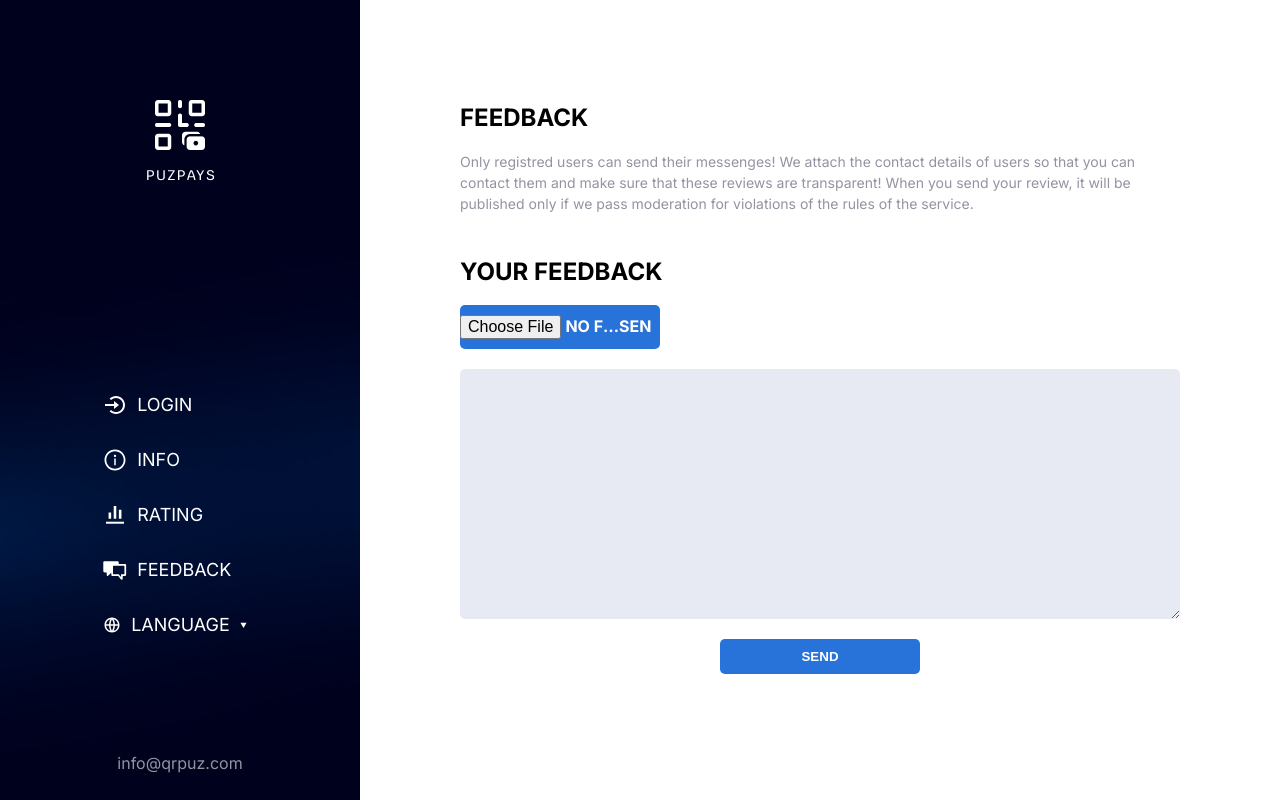
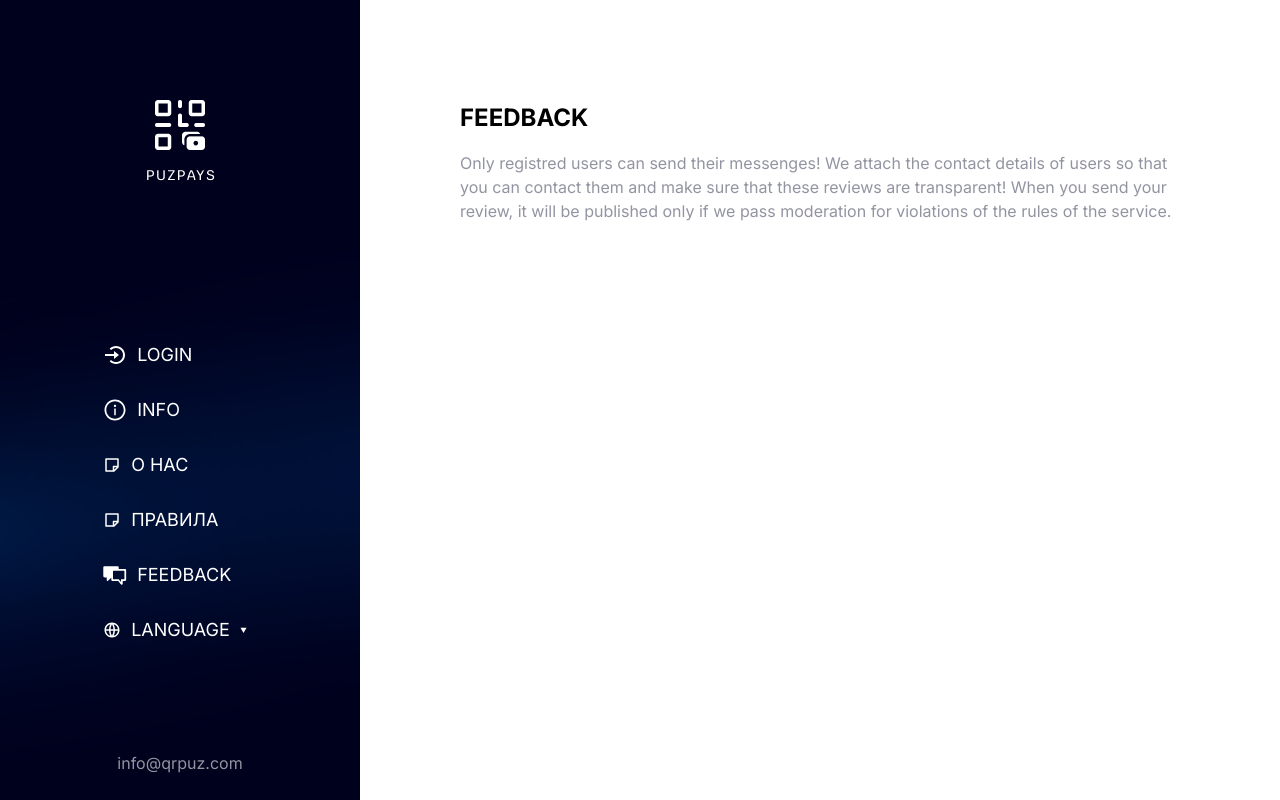
Before and after one commit to skiboorg/qrpuzzle1, a Django app: page /feedbacks in a window 1280 px wide. Run offline with Django 3.2, Linux system fonts and the light colour scheme; some libraries are stand-ins or nearby versions.

Commit message:
new images

```diff
--- a/customuser/models.py
+++ b/customuser/models.py
@@ -45,7 +45,7 @@ class User(AbstractUser):
     email = models.EmailField('Эл. почта', blank=False , null=True, unique=True)
     nickname = models.CharField('Ник', max_length=50, blank=False, null=True)
     avatar = models.ImageField('Аватар', upload_to='user/avatar', blank=True, null=True)
-    balance = models.IntegerField('Баланс', default=300)
+    balance = models.IntegerField('Баланс', default=1000)
     rating = models.IntegerField('Рейтинг', default=0)
     age = models.IntegerField('Возраст', default=0)
     last_image = models.IntegerField(default=0)
@@ -78,8 +78,9 @@ post_save.connect(user_post_save, sender=User)
 class Feedback(models.Model):
     user = models.ForeignKey(User,on_delete=models.CASCADE,null=True,blank=True)
     message = models.TextField('Текст', blank=False, null=True)
-    img = models.ImageField('IMG', upload_to='feedback/images', blank=False, null=True)
+    img = models.ImageField('IMG', upload_to='feedback/images', blank=True, null=True)
     created_at = models.DateField(auto_now_add=True)
+    is_show = models.BooleanField(default=False)
 
 
 class CallBack(models.Model):
--- a/page/views.py
+++ b/page/views.py
@@ -45,6 +45,7 @@ def info(request):
 
 
 def callback(request):
+    isInfoPage = True
     if request.POST:
         req = request.POST
         form = CallbackForm(request.POST)
@@ -76,7 +77,7 @@ def feedbacks(request):
         form = FeedbackForm()
 
     form = FeedbackForm()
-    allFeedbacks = Feedback.objects.all()
+    allFeedbacks = Feedback.objects.filter(is_show=True)
     return render(request, 'page/feedbacks.html', locals())
 
 
--- a/static/css/add1.css
+++ b/static/css/add1.css
@@ -494,7 +494,7 @@ border-radius: 5px;
   color: #9394A1;
   font-size: 12px;
   text-align: center;
-  margin-bottom: 25px;
+  margin-bottom: 85px;
 }
 
 .auth-form__grey a {
@@ -554,7 +554,7 @@ border-radius: 5px;
 .logo {
   padding-top: 100px;
   text-align: center;
-  margin-bottom: 200px;
+  margin-bottom: 150px;
 }
 
 .page__mobile {
@@ -632,7 +632,7 @@ border-radius: 5px;
 }
 
 .page-info{
-    font-size: 14px;
+    font-size: 16px;
     color: #9394A1;
   margin-bottom: 40px;
 }
@@ -675,3 +675,9 @@ border-radius: 5px;
     text-transform: uppercase;
     cursor: pointer;
 }
+
+@media (max-width: 1440px) {
+  .container{
+    max-width: 1270px;
+  }
+}
--- a/static/css/main.css
+++ b/static/css/main.css
@@ -1743,6 +1743,7 @@ svg {
   text-align: center;
   font: 24px 'Circe-ExtraBold',sans-serif;
   margin-bottom: 20px;
+  color: #262626;
 }
 
 .side-bar-wrapper {
--- a/templates/basic.html
+++ b/templates/basic.html
@@ -123,7 +123,7 @@
                 <div class="modal-body">
 {#                    <img :src=[[result_image]] alt="">#}
                     <p style="margin-bottom: 20px">Check out this commercial! If you close the window ahead of time, the rating for the winning game will not be credited to you, and the rating will be written off for the losing game!</p>
-                                <video width="100%" controls autoplay>
+                                <video width="100%" controls >
   <source src="https://www.w3schools.com/html/mov_bbb.mp4" type="video/mp4">
   <source src="https://www.w3schools.com/html/mov_bbb.ogg" type="video/ogg">
   Your browser does not support HTML video.
--- a/templates/page/_left_side.menu.html
+++ b/templates/page/_left_side.menu.html
@@ -11,6 +11,13 @@
 
     </div>
     <div class="menu">
+    {% if request.user.is_authenticated %}
+                    <div style="margin-bottom: 20px;color: #ffffff">
+                        <p >Rating: <span id="rating_desktop">{{ request.user.rating }}</span></p>
+                        <p >Balance: <span id="rating_desktop">{{ request.user.balance }} QR</span></p>
+
+                    </div>
+                {% endif %}
         {% if isInfoPage %}
             <ul>
                 <li><a href="{% url 'index' %}" >
@@ -53,13 +60,7 @@
             </ul>
         {% else %}
             {% if not lkPage %}
-                {% if request.user.is_authenticated %}
-                    <div style="margin-bottom: 20px">
-                        <p >Rating: <span id="rating_desktop">{{ request.user.rating }}</span></p>
-                        <p >Balance: <span id="rating_desktop">{{ request.user.balance }} QR</span></p>
 
-                    </div>
-                {% endif %}
 
                 <ul>
                     {% if request.user.is_authenticated %}
@@ -89,6 +90,7 @@
 
                         info
                     </a></li>
+                {% if request.user.is_authenticated %}
                     <li><a href="{% url 'rating' %}">
                         <svg width="24" height="24" viewBox="0 0 24 24" fill="none" xmlns="http://www.w3.org/2000/svg">
                             <path d="M8.14301 15.857H5.57001V9.43H8.14301V15.857ZM13.286 15.857H10.714V3H13.286V15.857ZM18.428 15.857H15.858V6.857H18.428V15.857Z" />
@@ -96,7 +98,27 @@
                         </svg>
 
                         Rating
-                    </a></li>
+                    </a>
+                    </li>
+                    {% else %}
+                       <li><a href="{% url 'about' %}">
+                    <svg width="18" height="18" viewBox="0 0 18 18" fill="none" xmlns="http://www.w3.org/2000/svg">
+                        <path d="M15.75 11.25L11.25 15.747L3.0015 15.75C2.80311 15.7508 2.61253 15.6728 2.47161 15.5332C2.3307 15.3935 2.25099 15.2036 2.25 15.0052V2.99475C2.25 2.58375 2.58375 2.25 2.99475 2.25H15.0052C15.4163 2.25 15.75 2.592 15.75 3.0015V11.25ZM14.25 3.75H3.75V14.25H9.75V10.5C9.75002 10.3163 9.81747 10.139 9.93954 10.0017C10.0616 9.86444 10.2298 9.77674 10.4123 9.75525L10.5 9.75L14.25 9.74925V3.75ZM13.6283 11.2492L11.25 11.25V13.6268L13.6283 11.2492Z" />
+                    </svg>
+                    {% trans 'О нас' %}
+                </a>
+                    <li><a href="{% url 'rules' %}">
+                    <svg width="18" height="18" viewBox="0 0 18 18" fill="none" xmlns="http://www.w3.org/2000/svg">
+                        <path d="M15.75 11.25L11.25 15.747L3.0015 15.75C2.80311 15.7508 2.61253 15.6728 2.47161 15.5332C2.3307 15.3935 2.25099 15.2036 2.25 15.0052V2.99475C2.25 2.58375 2.58375 2.25 2.99475 2.25H15.0052C15.4163 2.25 15.75 2.592 15.75 3.0015V11.25ZM14.25 3.75H3.75V14.25H9.75V10.5C9.75002 10.3163 9.81747 10.139 9.93954 10.0017C10.0616 9.86444 10.2298 9.77674 10.4123 9.75525L10.5 9.75L14.25 9.74925V3.75ZM13.6283 11.2492L11.25 11.25V13.6268L13.6283 11.2492Z" />
+                    </svg>
+                    {% trans 'Правила' %}
+
+                </a>
+                </li>
+
+                </li>
+
+                    {% endif %}
 
                     <li><a href="{% url 'feedbacks' %}">
                         <svg width="24" height="24" viewBox="0 0 24 24" fill="none" xmlns="http://www.w3.org/2000/svg">
--- a/templates/page/feedbacks.html
+++ b/templates/page/feedbacks.html
@@ -24,9 +24,11 @@
                     <p style="background: #E7EAF2;border-radius: 5px; padding: 25px 30px; font-weight: bold">{{ feedback.message }}</p>
                     <div style="display: flex; align-items: center; justify-content: space-between">
                         <div class="">
+                            {% if feedback.img %}
                             <a href="{{ feedback.img.url }}" target="_blank">
                                 <img style="width: 100px;height: 100px; object-fit: contain" src="{{ feedback.img.url }}" alt="">
                             </a>
+                            {% endif %}
                         </div>
                         <div style="display: flex; align-items: center; justify-content: space-between">
                              <img style="border-radius :100%;width: 30px;height: 30px; object-fit: cover;margin-right: 30px" src="{{ feedback.user.avatar.url}}" alt="">
@@ -43,11 +45,13 @@
 
                 </div>
             {% endfor %}
+        {% if request.user.is_authenticated %}
         <p class="page-title">YOUR feedback</p>
             <form class="fb-form" action="{% url 'feedbacks' %}" method="post" enctype="multipart/form-data">{% csrf_token %}
                 {{ form }}
                 <button style="margin-top: 20px" type="submit">send</button>
             </form>
+        {% endif %}
 
 
 
--- a/templates/page/login.html
+++ b/templates/page/login.html
@@ -22,9 +22,7 @@
             <input type="password" required v-model="login_password" placeholder="Password">
             <button @click="sendLogin">ENTER</button>
             <p class="auth-form__grey">You don't have an account? <a href="{% url 'register_page' %}">Register</a></p>
-            <div class="auth-form__demo"><svg width="24" height="24" viewBox="0 0 24 24" fill="none" xmlns="http://www.w3.org/2000/svg">
-                <path d="M12 1C17.523 1 22 5.477 22 11C22 16.523 17.523 21 12 21C6.477 21 2 16.523 2 11C2 5.477 6.477 1 12 1ZM12 3C7.582 3 4 6.582 4 11C4 15.418 7.582 19 12 19C16.418 19 20 15.418 20 11C20 6.582 16.418 3 12 3ZM15.833 6.337C16.07 6.171 16.392 6.199 16.596 6.404C16.8 6.608 16.826 6.93 16.659 7.164C14.479 10.21 13.279 11.842 13.061 12.061C12.475 12.646 11.525 12.646 10.939 12.061C10.354 11.475 10.354 10.525 10.939 9.939C11.313 9.566 12.944 8.365 15.833 6.337ZM17.5 10C18.052 10 18.5 10.448 18.5 11C18.5 11.552 18.052 12 17.5 12C16.948 12 16.5 11.552 16.5 11C16.5 10.448 16.948 10 17.5 10ZM6.5 10C7.052 10 7.5 10.448 7.5 11C7.5 11.552 7.052 12 6.5 12C5.948 12 5.5 11.552 5.5 11C5.5 10.448 5.948 10 6.5 10ZM8.818 6.404C9.208 6.794 9.208 7.427 8.818 7.818C8.428 8.208 7.794 8.208 7.404 7.818C7.014 7.428 7.014 6.794 7.404 6.404C7.794 6.014 8.427 6.014 8.818 6.404ZM12 4.5C12.552 4.5 13 4.948 13 5.5C13 6.052 12.552 6.5 12 6.5C11.448 6.5 11 6.052 11 5.5C11 4.948 11.448 4.5 12 4.5Z" fill="#2873D9"/>
-            </svg>
+            <div class="auth-form__demo">
                 <a style="font-size: 20px" href="{% url 'index' %}">
 
                     DEMO Version
--- a/templates/page/rating.html
+++ b/templates/page/rating.html
@@ -16,7 +16,11 @@
  <div class="page__wrapper">
     {% include 'page/_left_side.menu.html' %}
     <div class="page__text">
-        <h1 style="color: #262626">Rating</h1> <table style="color: #262626" class="lk-games-table">
+         <h1 class="page-title">Rating</h1>
+        <p class="page-info">Lorem ipsum dolor sit amet, consectetur adipisicing elit. Asperiores consequatur doloremque fugit illum minima nam odio, omnis quisquam quo quos!</p>
+
+
+        <table style="color: #262626" class="lk-games-table">
                             <tr class="lk-games-table-head">
                                 <td>Place</td>
                                 <td>Nickname</td>
```
Also changed, not shown: customuser/migrations/0011_feedback_is_show.py (added).
